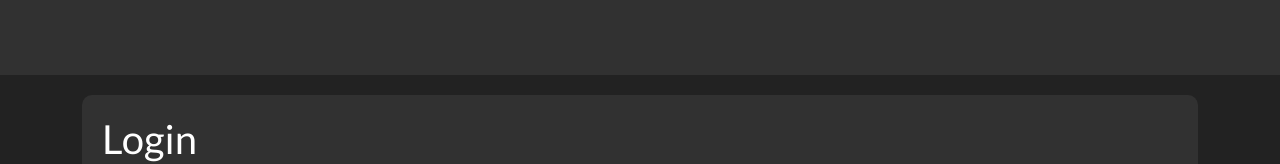
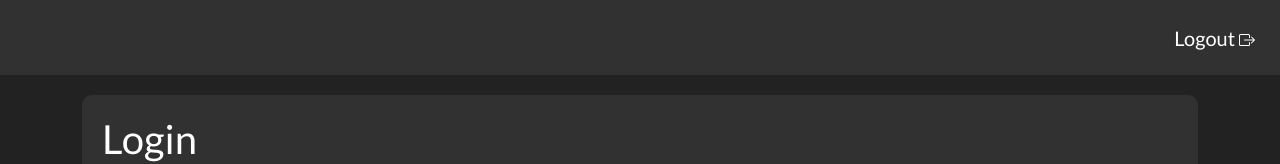
Before and after one commit to SilasDetering/BibleDuel_Server, an Angular app in the folder bibleduel-webapp/: page /login in a window 1280 px wide. Shown: the top 164 px of the page. Built offline with nearby package versions, Linux system fonts and the light colour scheme; sample sign-in values are in the browser's storage.

Commit message:
logout button hinzugefpgt

```diff
--- a/bibleduel-webapp/src/app/components/navbar/navbar.component.html
+++ b/bibleduel-webapp/src/app/components/navbar/navbar.component.html
@@ -1,11 +1,15 @@
 <nav>
     <button class="btn-nav btn-login" (click)="navigate('/login')" *ngIf="!this.authService.isLoggedIn()">Login
-        <svg xmlns="http://www.w3.org/2000/svg" width="16" height="16" fill="currentColor"
-            class="bi bi-box-arrow-in-right" viewBox="0 0 16 16">
-            <path fill-rule="evenodd"
-                d="M6 3.5a.5.5 0 0 1 .5-.5h8a.5.5 0 0 1 .5.5v9a.5.5 0 0 1-.5.5h-8a.5.5 0 0 1-.5-.5v-2a.5.5 0 0 0-1 0v2A1.5 1.5 0 0 0 6.5 14h8a1.5 1.5 0 0 0 1.5-1.5v-9A1.5 1.5 0 0 0 14.5 2h-8A1.5 1.5 0 0 0 5 3.5v2a.5.5 0 0 0 1 0z" />
-            <path fill-rule="evenodd"
-                d="M11.854 8.354a.5.5 0 0 0 0-.708l-3-3a.5.5 0 1 0-.708.708L10.293 7.5H1.5a.5.5 0 0 0 0 1h8.793l-2.147 2.146a.5.5 0 0 0 .708.708z" />
+        <svg xmlns="http://www.w3.org/2000/svg" width="16" height="16" fill="currentColor" class="bi bi-box-arrow-in-right" viewBox="0 0 16 16">
+            <path fill-rule="evenodd" d="M6 3.5a.5.5 0 0 1 .5-.5h8a.5.5 0 0 1 .5.5v9a.5.5 0 0 1-.5.5h-8a.5.5 0 0 1-.5-.5v-2a.5.5 0 0 0-1 0v2A1.5 1.5 0 0 0 6.5 14h8a1.5 1.5 0 0 0 1.5-1.5v-9A1.5 1.5 0 0 0 14.5 2h-8A1.5 1.5 0 0 0 5 3.5v2a.5.5 0 0 0 1 0z" />
+            <path fill-rule="evenodd" d="M11.854 8.354a.5.5 0 0 0 0-.708l-3-3a.5.5 0 1 0-.708.708L10.293 7.5H1.5a.5.5 0 0 0 0 1h8.793l-2.147 2.146a.5.5 0 0 0 .708.708z" />
+        </svg>
+    </button>
+
+    <button class="btn-nav btn-logout" (click)="this.authService.logout()" *ngIf="this.authService.isLoggedIn()">Logout
+        <svg xmlns="http://www.w3.org/2000/svg" width="16" height="16" fill="currentColor" class="bi bi-box-arrow-right" viewBox="0 0 16 16">
+            <path fill-rule="evenodd" d="M10 12.5a.5.5 0 0 1-.5.5h-8a.5.5 0 0 1-.5-.5v-9a.5.5 0 0 1 .5-.5h8a.5.5 0 0 1 .5.5v2a.5.5 0 0 0 1 0v-2A1.5 1.5 0 0 0 9.5 2h-8A1.5 1.5 0 0 0 0 3.5v9A1.5 1.5 0 0 0 1.5 14h8a1.5 1.5 0 0 0 1.5-1.5v-2a.5.5 0 0 0-1 0z"/>
+            <path fill-rule="evenodd" d="M15.854 8.354a.5.5 0 0 0 0-.708l-3-3a.5.5 0 0 0-.708.708L14.293 7.5H5.5a.5.5 0 0 0 0 1h8.793l-2.147 2.146a.5.5 0 0 0 .708.708z"/>
         </svg>
     </button>
 </nav>
```
